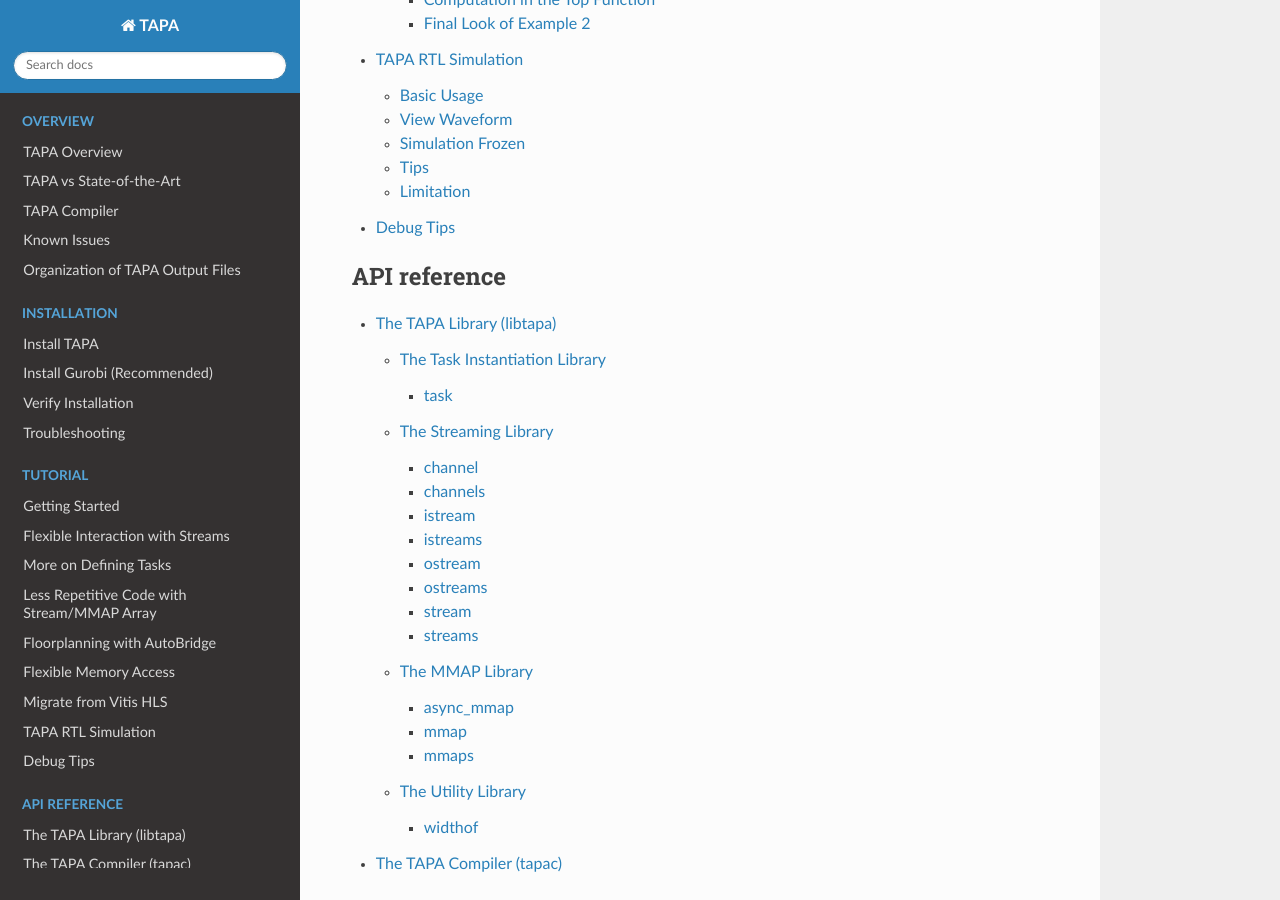
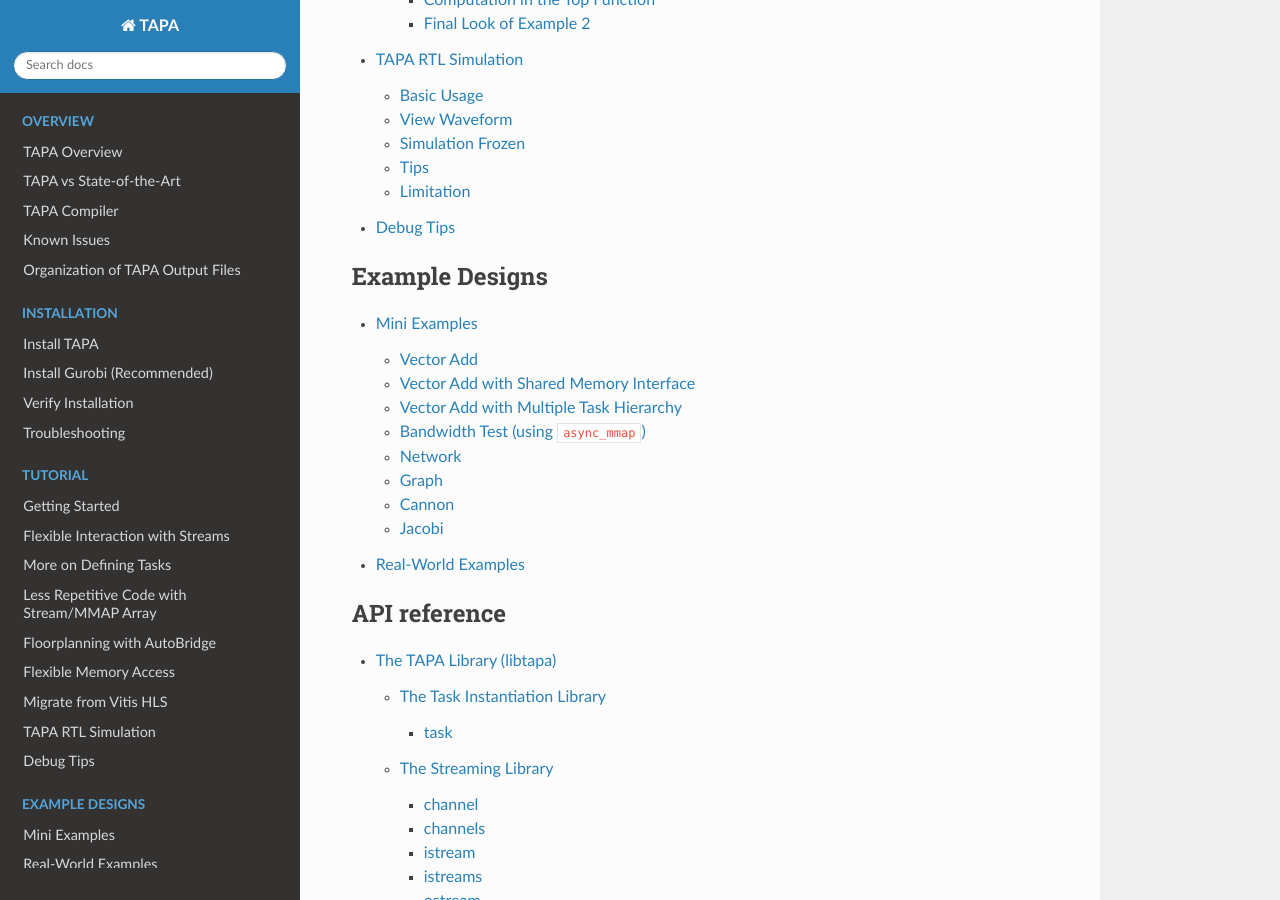
Before and after one commit to rapidstream-org/rapidstream-tapa, a Sphinx documentation site: the page built from docs/index.rst, in a window 1280 px wide and 900 px high, scrolled down 2566 px. Built offline with Sphinx 7.4.7 and the Read the Docs theme 2.0.0, drawn with Linux system fonts in a browser that asks for light colours.

Commit message:
docs: add the example section

```diff
--- /dev/null
+++ b/docs/example.rst
@@ -0,0 +1,71 @@
+Refer to the TAPA Github repo for the full code.
+
+Mini Examples
+-----------------
+
+Vector Add
+:::::::::::::::::
+
+
+.. literalinclude:: ../apps/vadd/vadd.cpp
+   :language: cpp
+
+
+Vector Add with Shared Memory Interface
+::::::::::::::::::::::::::::::::::::::::::::::::
+
+
+.. literalinclude:: ../apps/shared-vadd/vadd.cpp
+   :language: cpp
+
+
+Vector Add with Multiple Task Hierarchy
+::::::::::::::::::::::::::::::::::::::::::::::::
+
+.. literalinclude:: ../apps/nested-vadd/vadd.cpp
+   :language: cpp
+
+
+Bandwidth Test (using ``async_mmap``)
+:::::::::::::::::::::::::::::::::::::::::::
+
+.. literalinclude:: ../apps/bandwidth/bandwidth.cpp
+   :language: cpp
+
+
+Network
+:::::::::::
+
+.. literalinclude:: ../apps/network/network.cpp
+   :language: cpp
+
+Graph
+:::::::::::
+
+.. literalinclude:: ../apps/graph/graph.cpp
+   :language: cpp
+
+Cannon
+:::::::::::
+
+.. literalinclude:: ../apps/cannon/cannon.cpp
+   :language: cpp
+
+Jacobi
+:::::::::::
+
+
+.. literalinclude:: ../apps/jacobi/jacobi.cpp
+   :language: cpp
+
+
+
+Real-World Examples
+----------------------
+
+The TAPA repo also includes a set of large scale designs under the ``regression`` directory. This directory is in active development and we are adding more sophiticated TAPA designs here.
+
+- cnn: an 16x13 systolic array, originally published in FPGA'21
+- lu_decompose: an 32x32 triangular systolic array, originally published in FPGA'21
+- spmm: sparse matrix-matrix multiplication, originally published in FPGA'22
+- knn: K-nearest neighbor, originally published in FPL'20
--- a/docs/index.rst
+++ b/docs/index.rst
@@ -26,6 +26,11 @@
   tutorial/debug_tips
 
 .. toctree::
+  :caption: Example Designs
+
+  example
+
+.. toctree::
   :caption: API reference
 
   api
```
